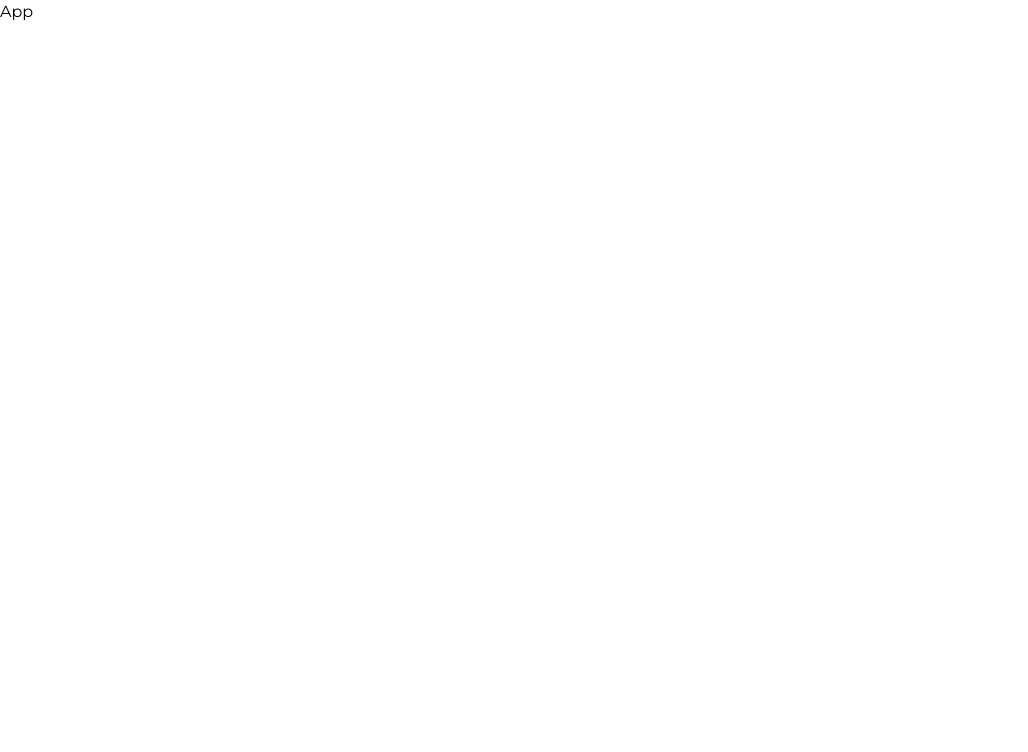
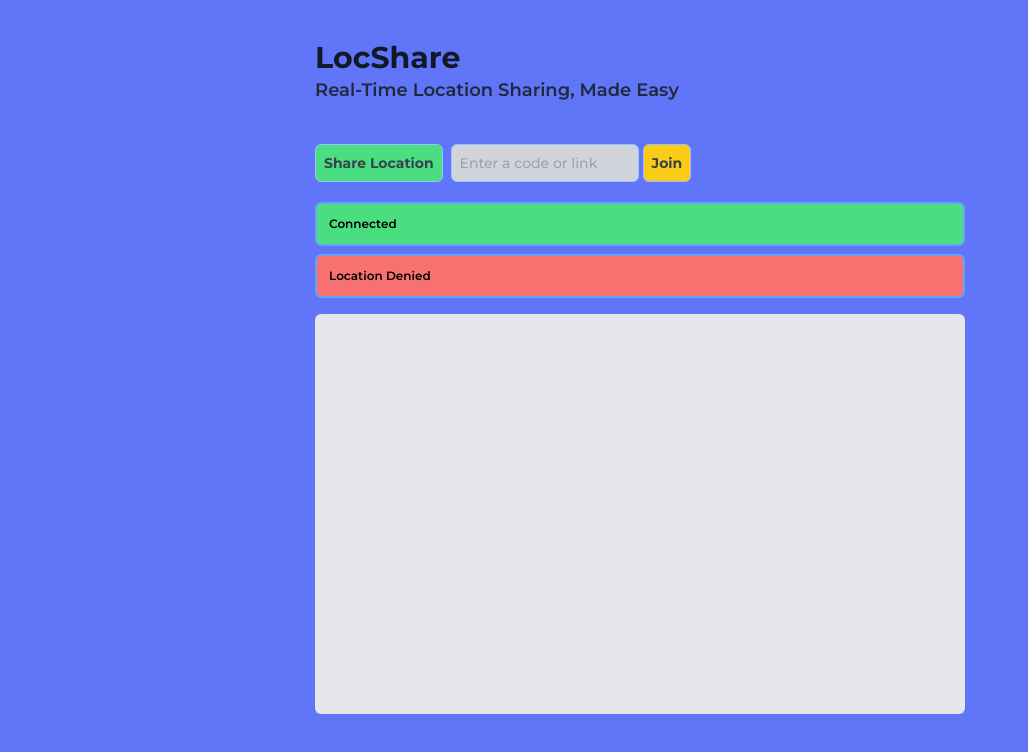
Before and after one commit to manish-mehra/locshare, a React (Vite) app in the folder client/: page / in a window 1280 px wide. Shown: the top 752 px of the page, without its empty margins (0-1028 px from the left). Built offline with nearby package versions, Linux system fonts and the light colour scheme.

Commit message:
basic styling

```diff
--- a/client/package.json
+++ b/client/package.json
@@ -13,6 +13,7 @@
     "react": "^18.2.0",
     "react-dom": "^18.2.0",
     "react-leaflet": "^4.2.1",
+    "react-router-dom": "^6.16.0",
     "socket.io-client": "^4.7.2"
   },
   "devDependencies": {
--- a/client/src/App.tsx
+++ b/client/src/App.tsx
@@ -1,9 +1,16 @@
+import {lazy } from 'react'
+import { BrowserRouter, Routes, Route } from 'react-router-dom'
+const Home = lazy(() => import('./pages/Home'))
 
+function App() {
 
-export default function App() {
   return (
-    <div>
-      <h1>App</h1>
-    </div>
+    <BrowserRouter>
+      <Routes>
+        <Route path="/" element={<Home />}></Route>
+      </Routes>
+    </BrowserRouter>
   )
 }
+
+export default App;
--- a/client/src/index.css
+++ b/client/src/index.css
@@ -14,4 +14,5 @@
   -webkit-font-smoothing: antialiased;
   -moz-osx-font-smoothing: grayscale;
   -webkit-text-size-adjust: 100%;
+  background-color: #6175f9;
 }
--- /dev/null
+++ b/client/src/pages/Home.tsx
@@ -0,0 +1,70 @@
+import {useState, useEffect} from 'react'
+import {useSocket} from '../context/socket'
+
+export default function Home() {
+  const {socket, connectSocket} = useSocket()
+  const [isConnected, setIsConnected] = useState<boolean>(false)
+
+  console.log('socket from app', socket)
+
+  useEffect(() => {
+    if(socket) {
+      socket.on('pong', () => {
+        console.log('pong received')
+      })
+
+      socket.on('connect', () => {
+        setIsConnected(true)
+      })
+
+      socket.on('disconnect', () => {
+        setIsConnected(false)
+      })
+    }
+
+  }, [socket])
+
+  return (
+    <div className='flex justify-center'>
+      <div className='flex flex-col md:min-w-[650px]'>
+        <section>
+          <div className='mb-10 mt-10'>
+            <h1 className='text-3xl text-gray-900 font-bold'>LocShare</h1>
+            <h2 className='text-lg text-gray-800 font-semibold'>Real-Time Location Sharing, Made Easy</h2>
+          </div>
+          <div className='flex gap-2 items-start mb-5'>
+            <button className='bg-green-400 text-sm text-gray-700 font-bold p-2 border border-blue-300 rounded-md'>Share Location</button>
+            <span className='flex gap-1'>
+              <input type = "text" placeholder = "Enter a code or link" className='border border-blue-300 bg-gray-300 rounded-md p-2 outline-none ring-0 text-sm font-medium' />
+              <button className='bg-yellow-400 text-sm text-gray-700 font-bold p-2 border border-blue-300 rounded-md'>Join</button>
+            </span>
+          </div>
+        </section>
+
+        <section className='mb-4 flex flex-col gap-2'>
+          {/* <div className='p-3 border-2 border-blue-400 rounded-md'>
+            <p className='text-xs font-semibold text-gray-200'>Connecting to server...</p>
+          </div> */}
+          <div className='p-3 border-2 border-blue-400 bg-green-400 rounded-md'>
+            <p className='text-xs font-semibold text-black'>Connected</p>
+          </div>
+          {/* <div className='p-3 border-2 border-blue-400 rounded-md'>
+            <p className='text-xs font-semibold text-gray-200'>Allow Location Permisson!!</p>
+          </div>
+          <div className='p-3 border-2 border-blue-400 bg-green-400 rounded-md'>
+            <p className='text-xs font-semibold text-black'>Location Accessed</p>
+          </div> */}
+          <div className='p-3 border-2 border-blue-400 bg-red-400 rounded-md'>
+            <p className='text-xs font-semibold text-black'>Location Denied</p>
+          </div>
+        </section>
+
+        <section className='bg-gray-200 rounded-md'>
+          <div className='h-[50vh] w-full'>
+
+          </div>
+        </section>
+      </div>
+    </div>
+  )
+}
```
Also changed, not shown: 1 other file (tests, documents, lock files or other folders).
